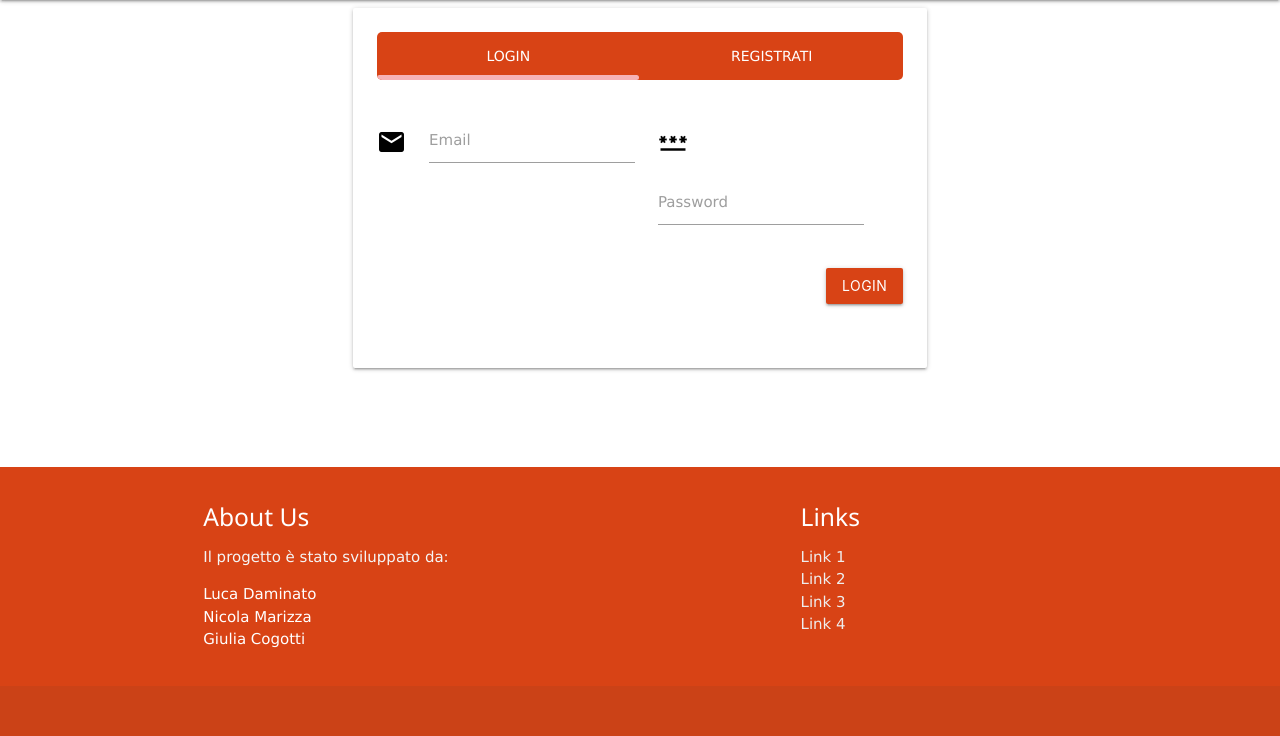
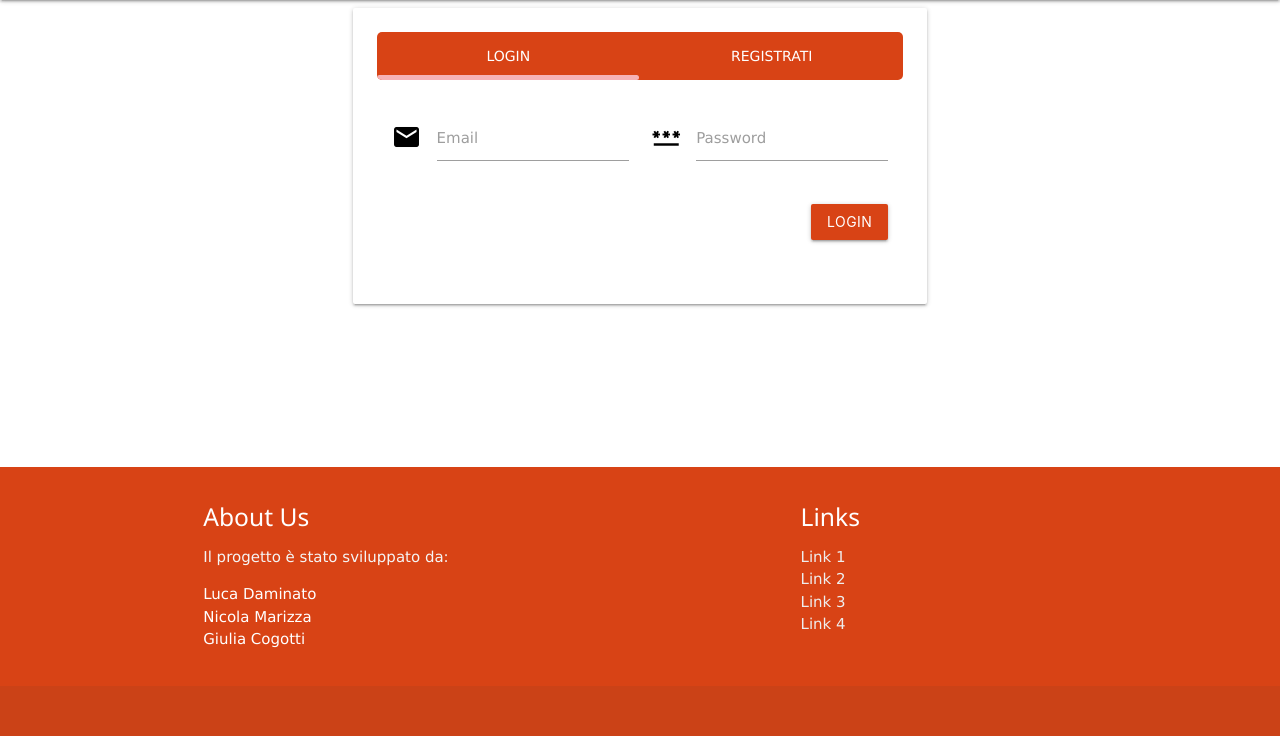
Before and after one commit to nicolamarizza/DbProject, a Flask app: page /login in a window 1280 px wide. Shown: the part 64-800 px from the top of the page. Run offline with Flask 2, Linux system fonts and the light colour scheme; parts of the project's set-up code (start-up, migrations or seed data) failed here and were passed over; some libraries are stand-ins or nearby versions.

Commit message:
altre cose

```diff
--- a/app/static/styles/base.css
+++ b/app/static/styles/base.css
@@ -110,6 +110,11 @@ select:focus+label {
 }
 
 
+.input-field .prefix.active{
+    color:#9c2400;
+}
+
+/*selettore del range della durata, lo slider*/
 
 input[type=range]+.thumb {
     background-color:#d84315;
@@ -150,6 +155,5 @@ input[type=range]::-webkit-slider-thumb {
 
 .month-prev:active,
 .month-next:active{
-
     background:#d8421580;
 }
--- a/app/templates/lezione_elem.html
+++ b/app/templates/lezione_elem.html
@@ -20,8 +20,8 @@
     {%- if is_docente -%}
         <form onsubmit="return confirmDelete('{{ lezione[0].titolo }}', '{{ lezione[1].inizio|datetime_format}}')" action="/elimina_lezione" method="POST">
             <input name="idlezione" type="number" style="display:none" value="{{ lezione[1].id }}">
-            <button type="submit" style="background: transparent; border: none; font-size:0; cursor: pointer">
-                <i  class='fa fa-trash' style="color: black; padding-left: 5px; font-size: 30px;"></i>
+            <button type="submit" class="btn-floating  waves-effect waves-light deep-orange darken-3" style="background: transparent; border: none; font-size:0; cursor: pointer">
+                <i  class='fa fa-trash' style="color: white; ; font-size: 25px;"></i>
             </button>
         </form>
 
--- a/app/templates/login.html
+++ b/app/templates/login.html
@@ -24,21 +24,19 @@
 					<div id="login" class="col s12">
 
 						<div>
-							<div class="row">
-								<br>
+							<div class="row" style="padding-top: 20px; padding-left: 15px; padding-right: 15px;">
+
 								<form id="form_login" class="col s12" action='/login' method='POST'>
 									<div class="row">
-										<div class="col s0" style="padding-top: 25px;">
-											<i class="small material-icons">email</i>
-										</div>
-										<div class="input-field col s5">
+										<div class="input-field col s6">
+											<i class="small material-icons prefix">email</i>
+
 											<input id="email_login" name="email" type="text" class="validate">
 											<label for="email">Email</label>
 										</div>
-										<div class="col s0" style="padding-top: 25px;">
-											<i class="small material-icons">password</i>
-										</div>
-										<div class="input-field col s5">
+										<div class="input-field col s6">
+											<i class="small material-icons prefix">password</i>
+
 											<input id="pwd_login" name="pwd" type="password" class="validate">
 											<label for="pwd">Password</label>
 										</div>
@@ -63,51 +61,47 @@
 					<div id="registrati" class="col s12">
 
 						<div>
-							<div class="row">
-								<br>
-								<form id="form_reg" class="col s12" action="/registrazione" method="POST">
+							<div class="row" style="padding-top: 20px; padding-left: 15px; padding-right: 15px;">
+
+								<form id="form_reg" class="col s12" action="/registrazione" method="POST" >
 									<div class="row">
 
-										<div class="col s0" style="padding-top: 25px;">
-											<i class="small material-icons">text_fields</i>
-										</div>
-										<div class="input-field col s5">
+										<div class="input-field col s6">
+											<i class="small material-icons prefix">text_fields</i>
+
 											<input id="first_name" name="nome" type="text" class="validate" autocomplete="off">
 											<label for="first_name">First Name</label>
 										</div>
-										<div class="col s0" style="padding-top: 25px;">
-											<i class="small material-icons">text_fields</i>
-										</div>
-										<div class="input-field col s5">
+										<div class="input-field col s6">
+											<i class="small material-icons prefix">text_fields</i>
+
 											<input id="last_name" name="cognome" type="text" class="validate" autocomplete="off">
 											<label for="last_name">Last Name</label>
 										</div>
 									</div>
 
 									<div class="row">
-										<div class="col s0" style="padding-top: 25px;">
-											<i class="small material-icons">password</i>
-										</div>
-										<div class="input-field col s10">
+										<div class="input-field col s12">
+											<i class="small material-icons prefix">password</i>
+
 											<input id="password" name="pwd" type="password" class="validate" autocomplete="off">
 											<label for="password">Password</label>
 										</div>
 									</div>
 									<div class="row">
-										<div class="col s0" style="padding-top: 25px;">
-											<i class="small material-icons">email</i>
-										</div>
-										<div class="input-field col s10">
+
+
+										<div class="input-field col s12">
+											<i class="small material-icons prefix">email</i>
 											<input id="email" name="email" type="email" class={%- if registration_error
 												-%}"invalid"{%- else -%}"validate"{%- endif -%} autocomplete="off">
 											<label for="email">Email</label>
 										</div>
 									</div>
 									<div class="row">
-										<div class="col s0" style="padding-top: 25px;">
-											<i class="small material-icons">calendar_month</i>
-										</div>
-										<div class="input-field col s10">
+										<div class="input-field col s12">
+											<i class="small material-icons prefix">calendar_month</i>
+
 											<input id="data_nascita" name="dataN" type="text" class="datepicker validate" autocomplete="off">
 											<label for="data_nascita">Data nascita</label>
 										</div>
```
Also changed, not shown: app/templates/corsi.html (+15 -4 lines), app/templates/corso_elem.html (+20 -6 lines), app/templates/lezioni.html (+13 -5 lines).
